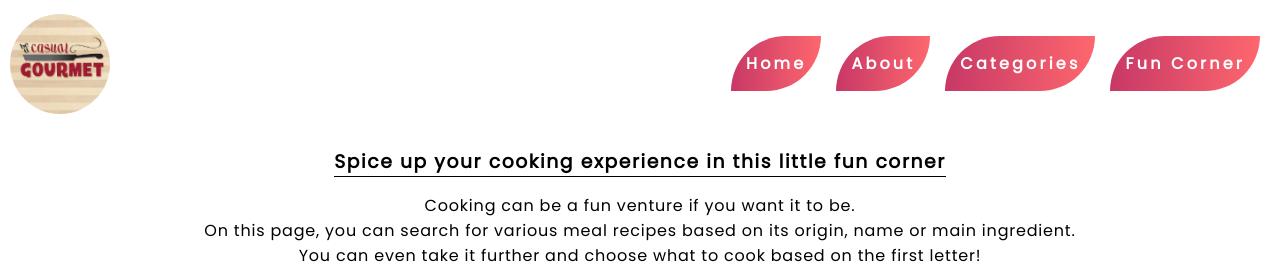
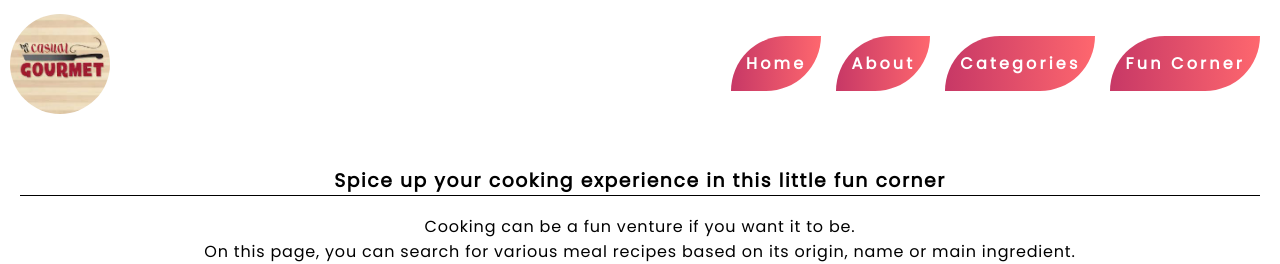
Before and after one commit to trace-kadenyi/casual_gourmet, a React (Create React App) app: page /fun_corner in a window 1280 px wide. Shown: the top 264 px of the page. Built offline with nearby package versions, Linux system fonts and the light colour scheme; no server answers.

Commit message:
Fix styling error

```diff
--- a/src/Components/Meals/FunCorner/fun_corner.css
+++ b/src/Components/Meals/FunCorner/fun_corner.css
@@ -63,8 +63,7 @@
 .fun_intro {
   letter-spacing: 0.1rem;
   border-bottom: 1px black solid;
-  width: max-content;
-  margin: 0 auto;
+  text-align: center;
 }
 
 .fun_intro_para {
@@ -169,6 +168,7 @@
   color: white;
   border-top: 1px solid white;
   border-bottom: 1px solid white;
+  text-align: center;
 }
 
 .random_img {
```
